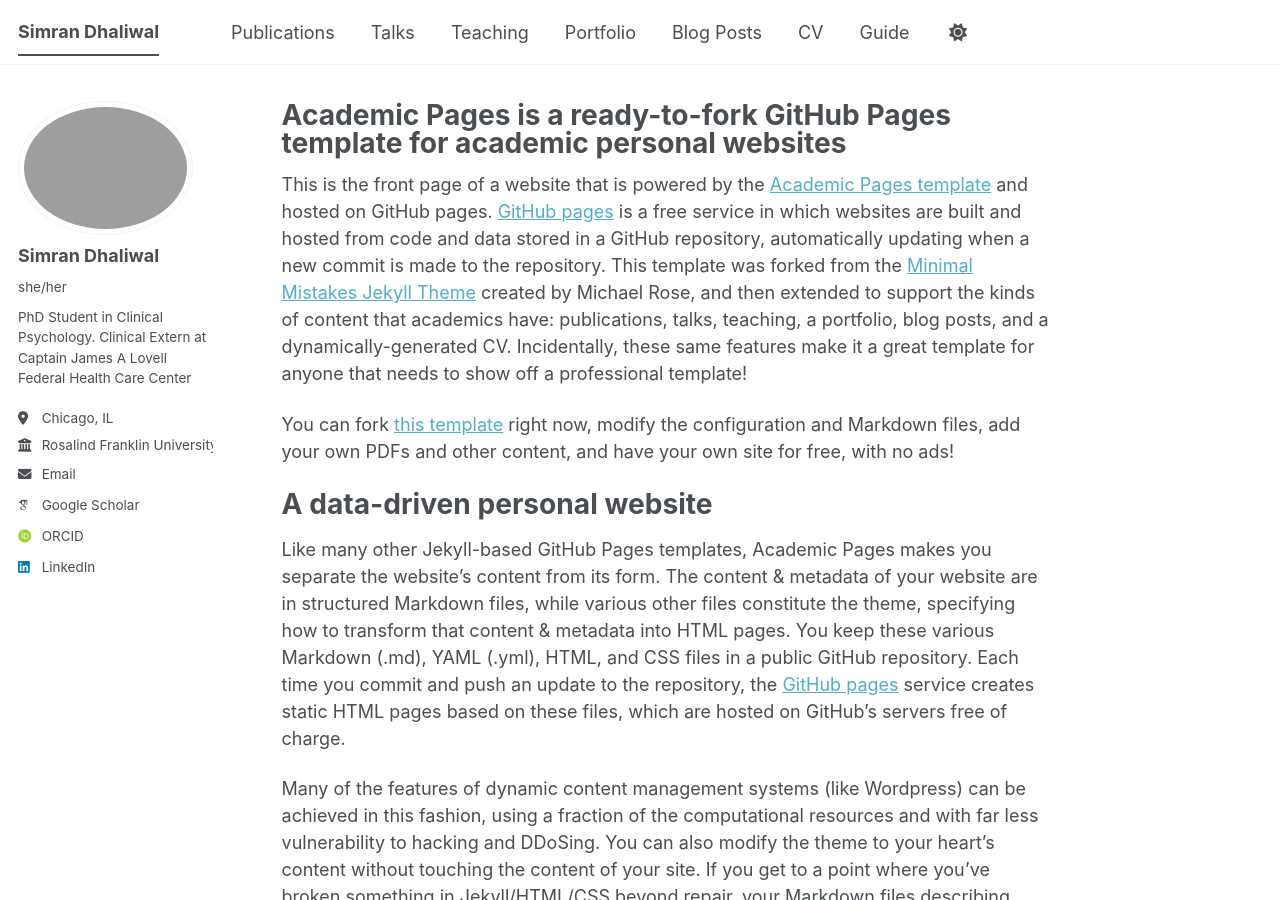
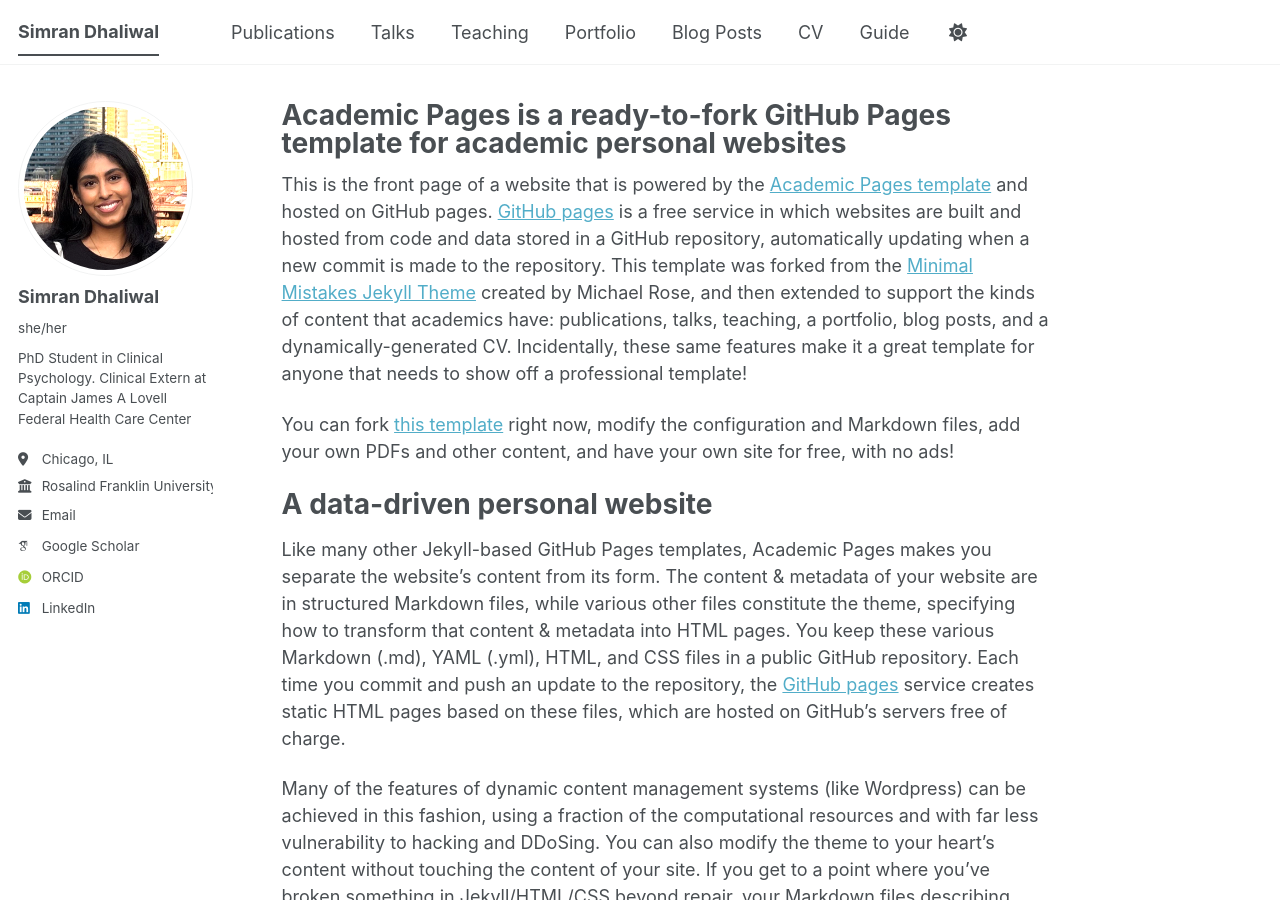
Before and after one commit to skdhaliwal/skdhaliwal.github.io, a Jekyll site: the page built from _pages/about.md, in a window 1280 px wide and 900 px high. Built offline with Jekyll 4.4.1, drawn with Linux system fonts in a browser that asks for light colours; some web fonts are replaced; a script bundle is joined from its source files by our own code; library files that are not in the unit come from our copies.

Commit message:
Update _config.yml
Profile pic

```diff
--- a/_config.yml
+++ b/_config.yml
@@ -23,7 +23,7 @@
 #               Additional customization can be done by editing /_includes/author-profile.html
 author:
   # Biographic information
-  avatar           : "simranprofilepic.jpg"
+  avatar           : "simranprofilepic-square.png"
   name             : "Simran Dhaliwal"
   pronouns         : "she/her"
   bio              : "PhD Student in Clinical Psychology. Clinical Extern at Captain James A Lovell Federal Health Care Center"
```
